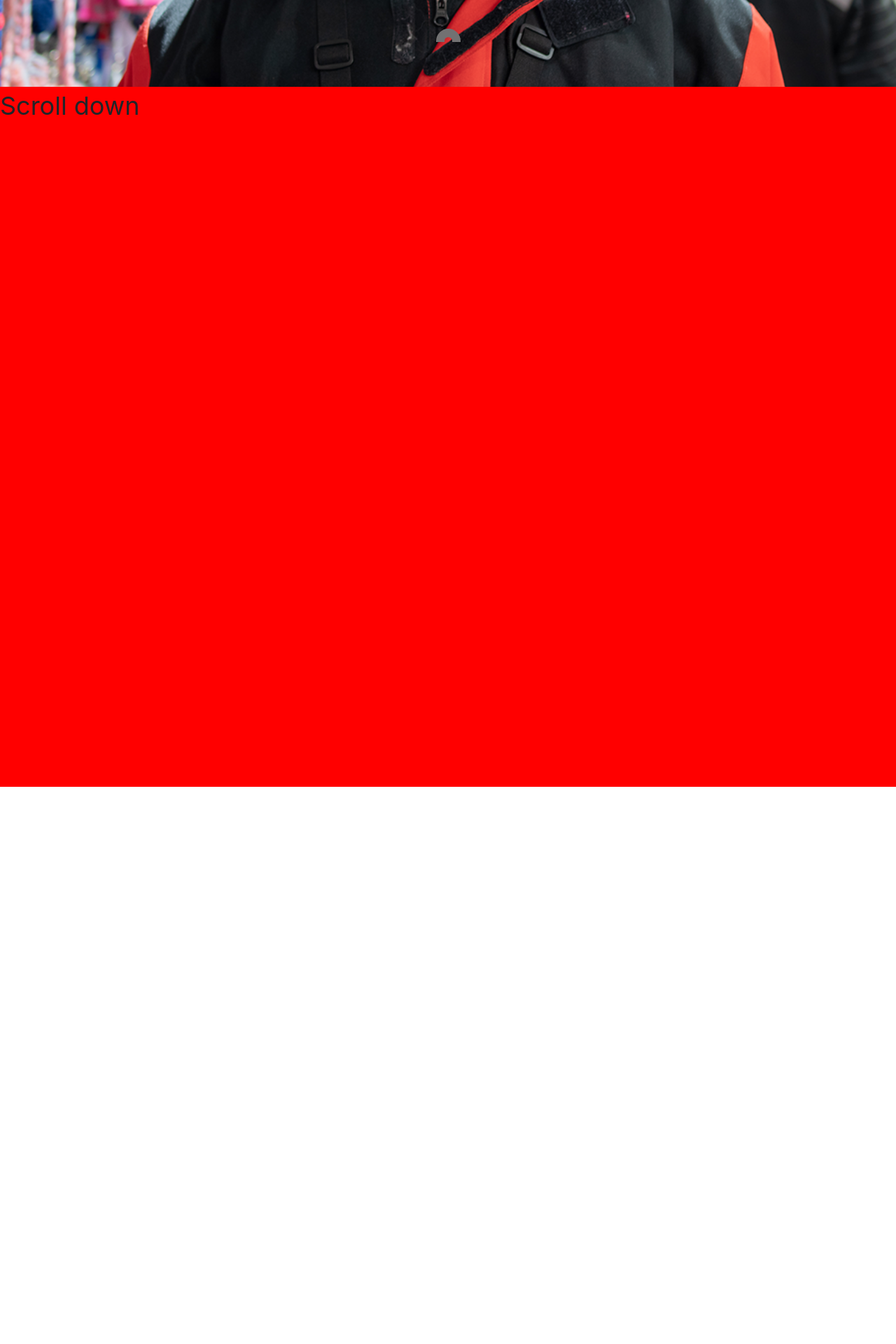
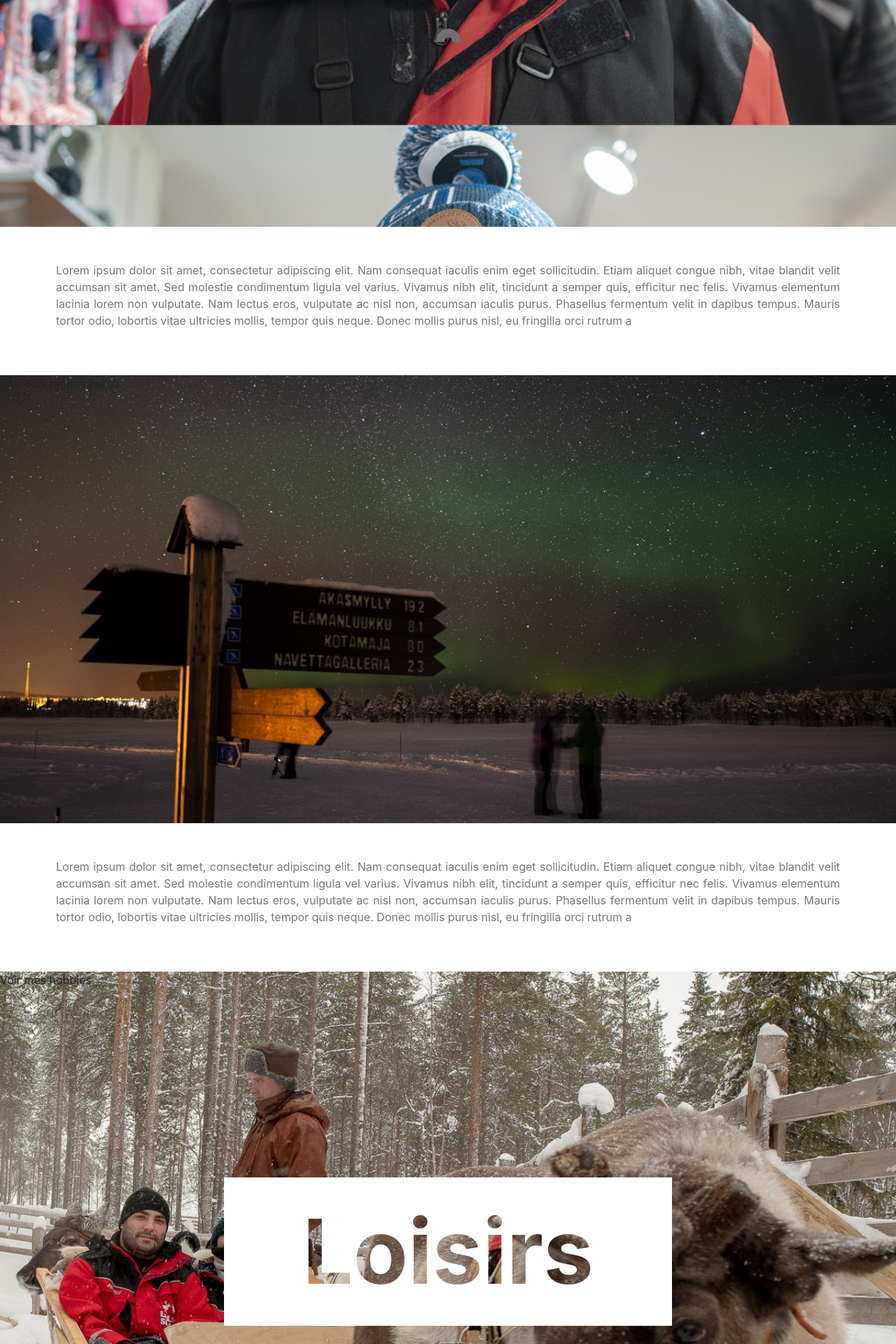
Before and after one commit to jorismi/jorisPortfolio, an Angular app: page /welcome in a window 1280 px wide. Shown: the part 740-2660 px from the top of the page at 70% size. Before the commit the page ends 1864 px from the top, so only its background shows below. Built offline with nearby package versions, Linux system fonts and the light colour scheme.

Commit message:
beginning homePage

```diff
--- a/src/app/app.component.html
+++ b/src/app/app.component.html
@@ -1,3 +1,3 @@
 <jp-header></jp-header>
-    <router-outlet></router-outlet>
+<router-outlet></router-outlet>
 <jp-footer></jp-footer>
--- a/src/app/experiences/experiences.component.scss
+++ b/src/app/experiences/experiences.component.scss
@@ -21,13 +21,6 @@
 .timeline{
     position: relative;
     margin: 2rem;
-    overflow-y:scroll;
-    height:80vh;
-}
-
-::-webkit-scrollbar {
-    width: 0px;  /* Remove scrollbar space */
-    background: transparent;  /* just make scrollbar invisible */
 }
 
 .timelineCard{
--- a/src/app/photo/photo.component.scss
+++ b/src/app/photo/photo.component.scss
@@ -1,12 +1,3 @@
-.photoContainer{
-    overflow-y:scroll;
-    height:80vh;
-}
-
-::-webkit-scrollbar {
-    width: 0px;  /* Remove scrollbar space */
-    background: transparent;  /* just make scrollbar invisible */
-}
 
 .photosList {
     list-style: none;
--- a/src/app/project/project.component.ts
+++ b/src/app/project/project.component.ts
@@ -6,7 +6,7 @@ import { Component, OnInit, OnDestroy } from '@angular/core';
   styleUrls: ['./project.component.scss']
 })
 
-// TODO regler le problème de l'apparition de plusieurs scroll à droite, lors des aller-retours sur la page projet
+// TODO remake all project page!!
 export class ProjectComponent implements OnInit, OnDestroy {
 
   constructor() {
--- a/src/app/shared/header/header.component.html
+++ b/src/app/shared/header/header.component.html
@@ -1,4 +1,4 @@
-<div class="header">
+<div class="header" [class.myCssClass]="isSearchResultList">
 	<nav class="navbar navbar-expand">
 		<div>
 			<ul class="nav">
--- a/src/app/shared/header/header.component.ts
+++ b/src/app/shared/header/header.component.ts
@@ -1,5 +1,4 @@
 import { Component, OnInit } from '@angular/core';
-
 @Component({
   selector: 'jp-header',
   templateUrl: './header.component.html',
--- a/src/app/welcome/welcome.component.html
+++ b/src/app/welcome/welcome.component.html
@@ -1,2 +1,39 @@
-<div class="parallax"></div>
-<div style="height:1000px;background-color:red;font-size:36px"> Scroll down</div>
+<div class="parallax homePageSection">
+    <div class="cutoutHomePageText">Joris <br/> Développeur web</div>
+    <div class="homePageTextContainer">
+
+        <!--<div class="homePageText"> Bonjour, </div>
+        <div class="homePageText"> moi c'est Joris </div>-->
+    </div>
+</div>
+<div class="homeSkillContainer">
+    <div>
+        <p>Lorem ipsum dolor sit amet, consectetur adipiscing elit. Nam consequat iaculis enim eget sollicitudin. Etiam
+            aliquet congue nibh, vitae blandit velit accumsan sit amet. Sed molestie condimentum ligula vel varius.
+            Vivamus nibh elit, tincidunt a semper quis, efficitur nec felis. Vivamus elementum lacinia lorem non
+            vulputate. Nam lectus eros, vulputate ac nisl non, accumsan iaculis purus. Phasellus fermentum velit in
+            dapibus tempus. Mauris tortor odio, lobortis vitae ultricies mollis, tempor quis neque. Donec mollis purus
+            nisl, eu fringilla orci rutrum a </p>
+    </div>
+</div>
+<div class="parallax personnalProjectSection">
+    <div class="personnalProjectTextContainer">
+        <div class="personnalProjectText"> Voir mes projets perso </div>
+    </div>
+</div>
+<div class="homeSkillContainer">
+    <div>
+        <p>Lorem ipsum dolor sit amet, consectetur adipiscing elit. Nam consequat iaculis enim eget sollicitudin. Etiam
+            aliquet congue nibh, vitae blandit velit accumsan sit amet. Sed molestie condimentum ligula vel varius.
+            Vivamus nibh elit, tincidunt a semper quis, efficitur nec felis. Vivamus elementum lacinia lorem non
+            vulputate. Nam lectus eros, vulputate ac nisl non, accumsan iaculis purus. Phasellus fermentum velit in
+            dapibus tempus. Mauris tortor odio, lobortis vitae ultricies mollis, tempor quis neque. Donec mollis purus
+            nisl, eu fringilla orci rutrum a </p>
+    </div>
+</div>
+<div class="parallax hobbiesSection">
+    <div class="cutoutHobbiesText">Loisirs</div>
+    <div class="hobbiesTextContainer">
+        <div class="hobbiesText"> Voir mes hobbies </div>
+    </div>
+</div>
--- a/src/app/welcome/welcome.component.scss
+++ b/src/app/welcome/welcome.component.scss
@@ -1,12 +1,79 @@
-.parallax {
-    /* The image used */
-    background-image: url("../../assets/welcomeImages/Laponie-0147.png");
-    /* Set a specific height */
-    min-height: 100%;
-
-    /* Create the parallax scrolling effect */
+.parallax{
     background-attachment: fixed;
     background-position: center;
     background-repeat: no-repeat;
     background-size: cover;
+    position: relative;
 }
+
+.cutoutHomePageText{
+    background-color: white;
+    color: black;
+    font-size: 5vw; /* Responsive font size */
+    font-weight: bold;
+    margin: 0 auto; /* Center the text container */
+    padding: 10px;
+    width: 50%;
+    text-align: center; /* Center text */
+    position: absolute; /* Position text */
+    top: 50%; /* Position text in the middle */
+    left: 50%; /* Position text in the middle */
+    transform: translate(-50%, -50%); /* Position text in the middle */
+    mix-blend-mode: screen; /* This makes the cutout text possible */
+}
+
+.cutoutHobbiesText {
+    background-color: white;
+    color: black;
+    font-size: 10vw; /* Responsive font size */
+    font-weight: bold;
+    margin: 0 auto; /* Center the text container */
+    padding: 10px;
+    width: 50%;
+    text-align: center; /* Center text */
+    position: absolute; /* Position text */
+    top: 50%; /* Position text in the middle */
+    left: 50%; /* Position text in the middle */
+    transform: translate(-50%, -50%); /* Position text in the middle */
+    mix-blend-mode: screen; /* This makes the cutout text possible */
+  }
+
+.homePageSection{
+    min-height: 125%;
+    background-image: url("../../assets/welcomeImages/Laponie-0147.png");
+    opacity: 0.95;
+    filter: saturate(70%);
+}
+
+.personnalProjectSection{
+    min-height: 80%;
+    background-image: url("../../assets/photos/large/Laponie-0173.jpg");
+}
+
+.hobbiesSection{
+    min-height: 100%;
+    background-image: url("../../assets/photos/large/Laponie-0247.jpg");
+}
+
+.homePageTextContainer{
+    position: absolute;
+    left: 20%;
+    top: 20%;
+    max-width: 100%;
+    text-align: center;
+}
+
+.homePageText{
+    background-color: #111;
+    color: #fff;
+    font-size:2rem;
+    padding: 1rem;
+}
+
+.homeSkillContainer{
+    color: #777;
+    background-color:white;
+    text-align:center;
+    padding:50px 80px;
+    text-align: justify;
+}
--- a/src/app/welcome/welcome.component.ts
+++ b/src/app/welcome/welcome.component.ts
@@ -1,4 +1,4 @@
-import { Component, OnInit } from '@angular/core';
+import { Component, OnInit, Input } from '@angular/core';
 
 @Component({
   selector: 'jp-welcome',
@@ -6,7 +6,7 @@ import { Component, OnInit } from '@angular/core';
   styleUrls: ['./welcome.component.scss']
 })
 export class WelcomeComponent implements OnInit {
-
+  // TODO BONUS make scroll sticky header for this page
   constructor() { }
 
   ngOnInit() {
--- a/src/styles.scss
+++ b/src/styles.scss
@@ -4,5 +4,16 @@
     padding:0;
     margin:0;
 }
-html, body { height: 100%; }
-body { margin: 0; font-family: Roboto, "Helvetica Neue", sans-serif; }
+
+html, body {
+     height: 100%;
+}
+body {
+    margin: 0;
+    font-family: Roboto, "Helvetica Neue", sans-serif;
+}
+
+::-webkit-scrollbar {
+    width: 0px;  /* Remove scrollbar space */
+    background: transparent;  /* just make scrollbar invisible */
+}
```
